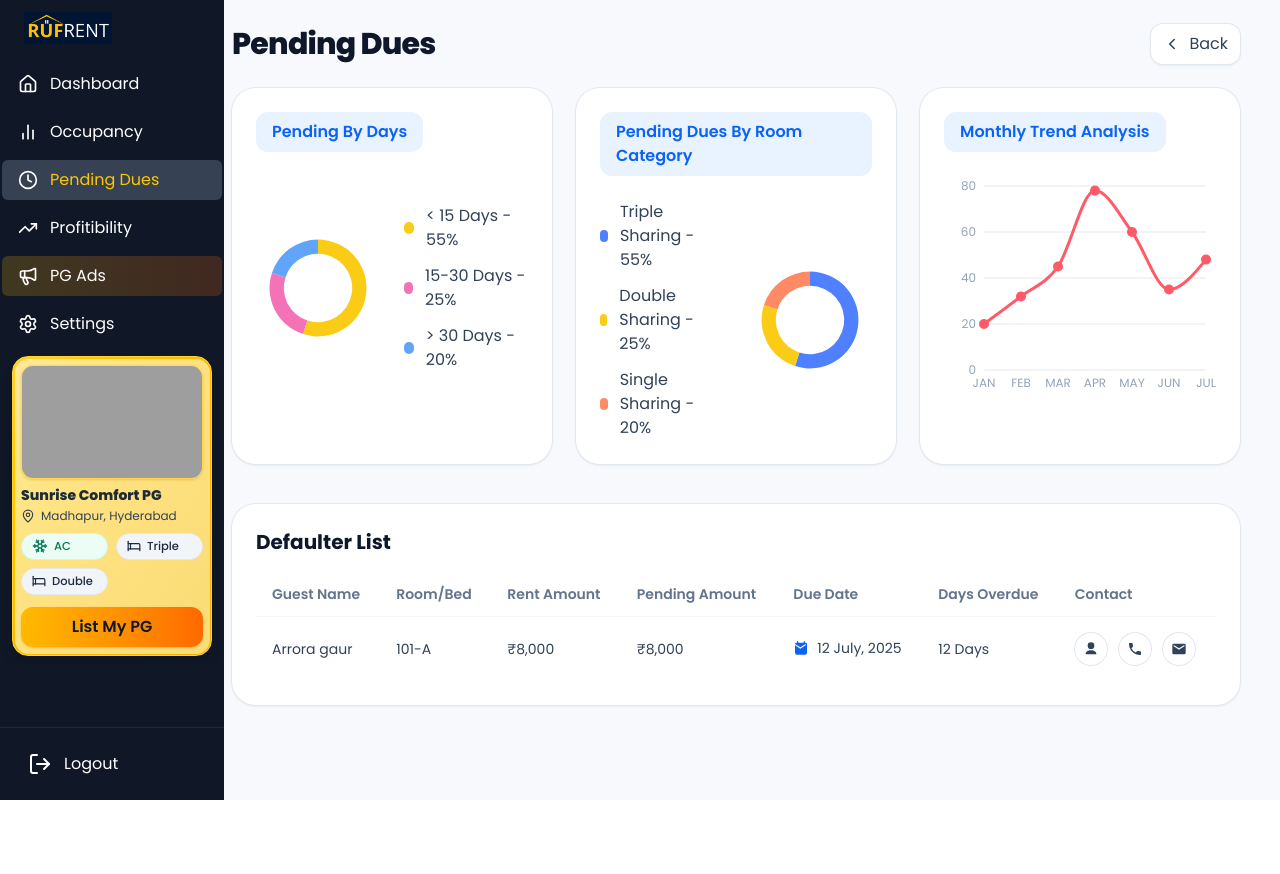
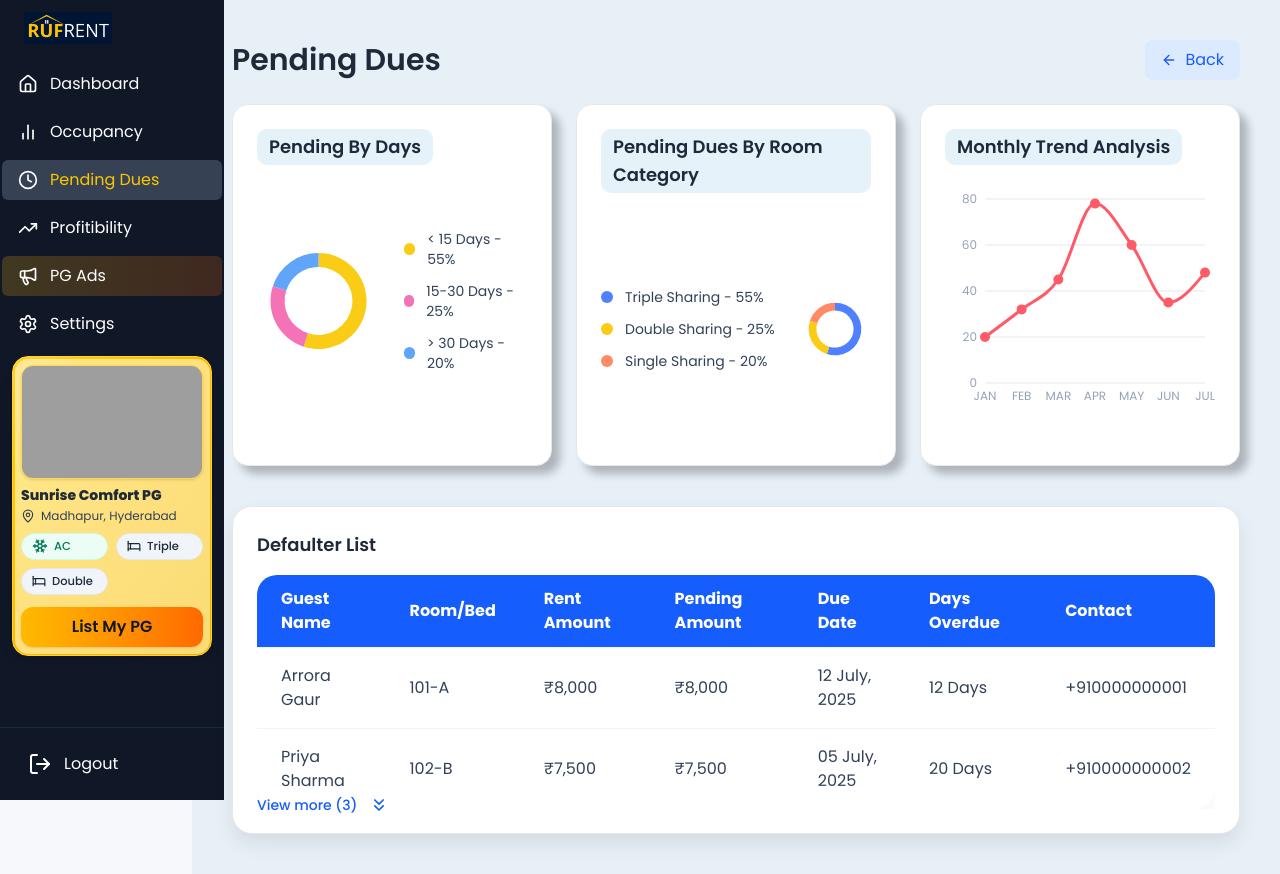
Before and after one commit to Deekubusi/QTIMINDS, a React (Vite) app in the folder Frontend/: page /pending-dues in a window 1280 px wide. Before the commit the page ends 800 px from the top, so only its background shows below. Built offline with nearby package versions, Linux system fonts and the light colour scheme; grey boxes are pictures that could not be loaded.

Commit message:
Update Pending.jsx

```diff
--- a/Frontend/src/Components/Pending.jsx
+++ b/Frontend/src/Components/Pending.jsx
@@ -1,8 +1,16 @@
-// Pending.jsx (drop-in, prop-based)
-import React from "react";
+// Pending.jsx
+import { ArrowLeft, ChevronsDown, ChevronsUp } from "lucide-react";
+import { useState } from "react";
 import {
-  PieChart, Pie, Cell, ResponsiveContainer,
-  LineChart, Line, XAxis, YAxis, Tooltip, CartesianGrid
+  CartesianGrid,
+  Cell,
+  Line,
+  LineChart,
+  Pie,
+  PieChart,
+  ResponsiveContainer,
+  Tooltip,
+  XAxis, YAxis
 } from "recharts";
 
 export default function Pending({
@@ -20,39 +28,132 @@ export default function Pending({
     { m: "JAN", v: 20 }, { m: "FEB", v: 32 }, { m: "MAR", v: 45 },
     { m: "APR", v: 78 }, { m: "MAY", v: 60 }, { m: "JUN", v: 35 }, { m: "JUL", v: 48 },
   ],
-  rows = [], // [{guest, room, rent, due, date, overdue, phone, email}]
+  rows = [],
 }) {
+  const [expanded, setExpanded] = useState(false);
+
+  const Card = ({ children, className = "" }) => (
+    <div
+      className={`bg-white rounded-2xl p-6 shadow-[8px_8px_8px_0px_rgba(0,0,0,0.25)] border-[0.7px] border-gray-200 hover:border-[#FF8F6B] transition-colors ${className}`}
+    >
+      {children}
+    </div>
+  );
+
+  const CardTitle = ({ children }) => (
+    <div className="relative inline-block">
+      <div className="absolute inset-0 bg-sky-600 opacity-10 rounded-[10px]" />
+      <h2 className="relative text-lg font-semibold text-gray-800 px-3 py-1">{children}</h2>
+    </div>
+  );
+
+  const CardHeaderSmall = ({ children }) => <div className="mb-6">{children}</div>;
+
   const Pill = ({ children }) => (
     <span className="inline-block rounded-xl bg-[#E9F2FF] px-4 py-2 text-[#0B63F6] font-semibold">
       {children}
     </span>
   );
+
+  const LegendCompact = ({ items }) => (
+    <ul className="space-y-3">
+      {items.map(i => (
+        <li key={i.name} className="flex items-center gap-3 text-slate-700 whitespace-nowrap">
+          <span className="inline-block w-3 h-3 rounded-full" style={{ background: i.color }} />
+          <span className="text-sm">{i.name} - {i.value}%</span>
+        </li>
+      ))}
+    </ul>
+  );
+
   const Legend = ({ items }) => (
     <ul className="space-y-3">
       {items.map(i => (
         <li key={i.name} className="flex items-center gap-3 text-slate-700">
-          <span className="inline-block size-3 rounded-full" style={{ background: i.color }} />
-          <span>{i.name} - {i.value}%</span>
+          <span className="inline-block w-3 h-3 rounded-full" style={{ background: i.color }} />
+          <span className="text-sm">{i.name} - {i.value}%</span>
         </li>
       ))}
     </ul>
   );
+
   const rupee = n => n?.toLocaleString("en-IN", { style: "currency", currency: "INR", maximumFractionDigits: 0 });
 
+  const defaultDefaulters = [
+    {
+      guest: "Arrora Gaur",
+      room: "101-A",
+      rent: 8000,
+      due: 8000,
+      date: "12 July, 2025",
+      overdue: "12 Days",
+      phone: "+910000000001",
+      email: "arora@example.com",
+    },
+    {
+      guest: "Priya Sharma",
+      room: "102-B",
+      rent: 7500,
+      due: 7500,
+      date: "05 July, 2025",
+      overdue: "20 Days",
+      phone: "+910000000002",
+      email: "priya@example.com",
+    },
+    {
+      guest: "Rahul Verma",
+      room: "103-A",
+      rent: 9000,
+      due: 4500,
+      date: "01 Aug, 2025",
+      overdue: "8 Days",
+      phone: "+910000000003",
+      email: "rahul@example.com",
+    },
+    {
+      guest: "Sneha Reddy",
+      room: "104-C",
+      rent: 8500,
+      due: 8500,
+      date: "20 June, 2025",
+      overdue: "28 Days",
+      phone: "+910000000004",
+      email: "sneha@example.com",
+    },
+    {
+      guest: "Karthik Dixith",
+      room: "105-B",
+      rent: 8000,
+      due: 4000,
+      date: "28 July, 2025",
+      overdue: "6 Days",
+      phone: "+910000000005",
+      email: "karthik@example.com",
+    },
+  ];
+
+  const inRows = rows.length ? rows : defaultDefaulters;
+  const visibleRows = expanded ? inRows : inRows.slice(0, 2);
+  const remaining = Math.max(inRows.length - 2, 0);
+
   return (
-    <div className="min-h-screen w-full bg-[#F7F9FC] px-6 pb-10 pt-6 lg:px-10">
+    <div className="min-h-screen bg-[#E7EFF7] p-6 lg:p-10">
+      {/* header */}
       <div className="mb-6 flex items-center justify-between">
-        <h1 className="text-3xl font-extrabold tracking-tight text-slate-900">Pending Dues</h1>
+        <h1 className="text-2xl md:text-3xl font-semibold text-gray-800">Pending Dues</h1>
         <button onClick={() => window.history.back()}
-          className="inline-flex items-center gap-2 rounded-xl bg-white px-3 py-2 text-slate-700 shadow-sm ring-1 ring-slate-200 hover:bg-slate-50">
-          <svg width="18" height="18" viewBox="0 0 24 24"><path d="M15 18l-6-6 6-6" fill="none" stroke="currentColor" strokeWidth="2" strokeLinecap="round" /></svg>
-          Back
+          className="flex items-center gap-2 bg-blue-100 text-blue-600 px-4 py-2 rounded-lg hover:bg-blue-200">
+          <ArrowLeft size={16} /> Back
         </button>
       </div>
 
+      {/* top cards */}
       <div className="grid gap-6 lg:grid-cols-3">
-        <div className="rounded-3xl bg-white p-6 shadow-sm ring-1 ring-slate-200">
-          <div className="mb-6"><Pill>Pending By Days</Pill></div>
+        <Card>
+          <CardHeaderSmall>
+            <CardTitle>Pending By Days</CardTitle>
+          </CardHeaderSmall>
+
           <div className="grid grid-cols-1 items-center gap-6 md:grid-cols-2">
             <div className="h-48 md:h-56">
               <ResponsiveContainer width="100%" height="100%">
@@ -66,13 +167,20 @@ export default function Pending({
             </div>
             <Legend items={byDays} />
           </div>
+        </Card>
+
+        <Card>
+          <CardHeaderSmall>
+            <CardTitle>Pending Dues By Room Category</CardTitle>
+          </CardHeaderSmall>
+
+          {/* Adjust layout so legend stays single-line: legend left (fixed width), pie right */}
+          <div className="flex items-center gap-6">
+            <div className="max-w-[240px] flex-shrink-0">
+              {/* Force no-wrap on legend items so they remain single-line */}
+              <LegendCompact items={byRoom} />
             </div>
-
-        <div className="rounded-3xl bg-white p-6 shadow-sm ring-1 ring-slate-200">
-          <div className="mb-6"><Pill>Pending Dues By Room Category</Pill></div>
-          <div className="grid grid-cols-1 items-center gap-6 md:grid-cols-2">
-            <Legend items={byRoom} />
-            <div className="h-48 md:h-56">
+            <div className="flex-1 h-48 md:h-56">
               <ResponsiveContainer width="100%" height="100%">
                 <PieChart>
                   <Pie data={byRoom} dataKey="value" innerRadius="60%" outerRadius="85%"
@@ -83,10 +191,13 @@ export default function Pending({
               </ResponsiveContainer>
             </div>
           </div>
-        </div>
+        </Card>
 
-        <div className="rounded-3xl bg-white p-6 shadow-sm ring-1 ring-slate-200">
-          <div className="mb-6"><Pill>Monthly Trend Analysis</Pill></div>
+        <Card>
+          <CardHeaderSmall>
+            <CardTitle>Monthly Trend Analysis</CardTitle>
+          </CardHeaderSmall>
+
           <div className="h-56">
             <ResponsiveContainer width="100%" height="100%">
               <LineChart data={trend} margin={{ left: -20, right: 10, top: 10 }}>
@@ -100,73 +211,71 @@ export default function Pending({
               </LineChart>
             </ResponsiveContainer>
           </div>
-        </div>
+        </Card>
       </div>
 
-      <div className="mt-10 rounded-3xl bg-white p-6 shadow-sm ring-1 ring-slate-200">
-        <h2 className="mb-4 text-xl font-bold text-slate-900">Defaulter List</h2>
+      {/* Defaulter list card (no hover effect) */}
+      <div className="mt-10">
+        <div className="relative bg-white rounded-[20px] p-6 border-[0.7px] border-gray-200 shadow-[0_10px_20px_rgba(0,0,0,0.08)]">
+          <div className="mb-4">
+            <h2 className="text-lg font-semibold text-gray-800">Defaulter List</h2>
+          </div>
+
+          {/* table wrapper */}
           <div className="overflow-x-auto">
-          <table className="min-w-full text-left text-sm">
+            <div className="overflow-hidden rounded-[20px] shadow-[0_10px_20px_rgba(0,0,0,0.04)]">
+              <table className="min-w-full border-collapse">
                 <thead>
-              <tr className="text-slate-500">
-                <th className="px-4 py-3 font-semibold">Guest Name</th>
-                <th className="px-4 py-3 font-semibold">Room/Bed</th>
-                <th className="px-4 py-3 font-semibold">Rent Amount</th>
-                <th className="px-4 py-3 font-semibold">Pending Amount</th>
-                <th className="px-4 py-3 font-semibold">Due Date</th>
-                <th className="px-4 py-3 font-semibold">Days Overdue</th>
-                <th className="px-4 py-3 font-semibold">Contact</th>
+                  <tr>
+                    <th className="bg-blue-600 text-white text-left px-6 py-3">Guest Name</th>
+                    <th className="bg-blue-600 text-white text-left px-6 py-3">Room/Bed</th>
+                    <th className="bg-blue-600 text-white text-left px-6 py-3">Rent Amount</th>
+                    <th className="bg-blue-600 text-white text-left px-6 py-3">Pending Amount</th>
+                    <th className="bg-blue-600 text-white text-left px-6 py-3">Due Date</th>
+                    <th className="bg-blue-600 text-white text-left px-6 py-3">Days Overdue</th>
+                    <th className="bg-blue-600 text-white text-left px-6 py-3">Contact</th>
                   </tr>
                 </thead>
                 <tbody>
-              {(rows.length ? rows : [{
-                guest:"Arrora gaur", room:"101-A", rent:8000, due:8000,
-                date:"12 July, 2025", overdue:"12 Days", phone:"+910000000000", email:"guest@example.com"
-              }]).map((r, i) => (
+                  {visibleRows.map((r, i) => (
                     <tr key={r.guest + i} className="border-t border-slate-100 text-slate-700 hover:bg-slate-50/60">
-                  <td className="px-4 py-4">{r.guest}</td>
-                  <td className="px-4 py-4">{r.room}</td>
-                  <td className="px-4 py-4">{rupee(r.rent)}</td>
-                  <td className="px-4 py-4">{rupee(r.due)}</td>
-                  <td className="px-4 py-4">
-                    <span className="inline-flex items-center gap-2">
-                      <svg width="16" height="16" viewBox="0 0 24 24" className="text-[#0B63F6]">
-                        <path d="M19 4h-1V2h-2v2H8V2H6v2H5a2 2 0 00-2 2v13a3 3 0 003 3h12a3 3 0 003-3V6a2 2 0 00-2-2zm0 4l-8 5-8-5V6l8 5 8-5z"
-                              fill="currentColor"/>
-                      </svg>
-                      {r.date}
-                    </span>
-                  </td>
-                  <td className="px-4 py-4">{r.overdue}</td>
-                  <td className="px-4 py-4">
-                    <div className="flex items-center gap-3">
-                      <a className="rounded-full p-2 ring-1 ring-slate-200 hover:bg-slate-100" href="#" title="Profile">
-                        <svg width="16" height="16" viewBox="0 0 24 24">
-                          <path d="M12 12a5 5 0 10-5-5 5 5 0 005 5zm0 2c-4.33 0-8 2.17-8 5v1h16v-1c0-2.83-3.67-5-8-5z" fill="currentColor"/>
-                        </svg>
-                      </a>
-                      <a className="rounded-full p-2 ring-1 ring-slate-200 hover:bg-slate-100"
-                         href={r.phone ? `tel:${r.phone}` : "#"} title="Call">
-                        <svg width="16" height="16" viewBox="0 0 24 24">
-                          <path d="M6.62 10.79a15.05 15.05 0 006.59 6.59l2.2-2.2a1 1 0 011.01-.24 11.36 11.36 0 003.56.57 1 1 0 011 1V20a1 1 0 01-1 1A17 17 0 013 4a1 1 0 011-1h3.5a1 1 0 011 1 11.36 11.36 0 00.57 3.56 1 1 0 01-.25 1.01z"
-                                fill="currentColor"/>
-                        </svg>
-                      </a>
-                      <a className="rounded-full p-2 ring-1 ring-slate-200 hover:bg-slate-100"
-                         href={r.email ? `mailto:${r.email}` : "#"} title="Mail">
-                        <svg width="16" height="16" viewBox="0 0 24 24">
-                          <path d="M20 4H4a2 2 0 00-2 2v12a2 2 0 002 2h16a2 2 0 002-2V6a2 2 0 00-2-2zm0 4l-8 5-8-5V6l8 5 8-5z"
-                                fill="currentColor"/>
-                        </svg>
-                      </a>
-                    </div>
-                  </td>
+                      <td className="px-6 py-4">{r.guest}</td>
+                      <td className="px-6 py-4">{r.room}</td>
+                      <td className="px-6 py-4">{rupee(r.rent)}</td>
+                      <td className="px-6 py-4">{rupee(r.due)}</td>
+                      <td className="px-6 py-4">{r.date}</td>
+                      <td className="px-6 py-4">{r.overdue}</td>
+                      <td className="px-6 py-4">{r.phone}</td>
                     </tr>
                   ))}
                 </tbody>
               </table>
             </div>
           </div>
+
+          {/* view more / less button positioned bottom-left (slightly left of table) */}
+          {inRows.length > 2 && (
+            <div className="absolute left-6 bottom-4">
+              <button
+                onClick={() => setExpanded(v => !v)}
+                className="inline-flex items-center gap-2 text-sm font-medium text-blue-600 hover:text-blue-800"
+              >
+                {expanded ? (
+                  <>
+                    View less
+                    <ChevronsUp className="ml-1 h-4 w-4 sm:h-5 sm:w-5" />
+                  </>
+                ) : (
+                  <>
+                    View more ({remaining})
+                    <ChevronsDown className="ml-1 h-4 w-4 sm:h-5 sm:w-5" />
+                  </>
+                )}
+              </button>
+            </div>
+          )}
+        </div>
+      </div>
     </div>
   );
 }
```
Lines whose indentation alone changed are shown as unchanged.
